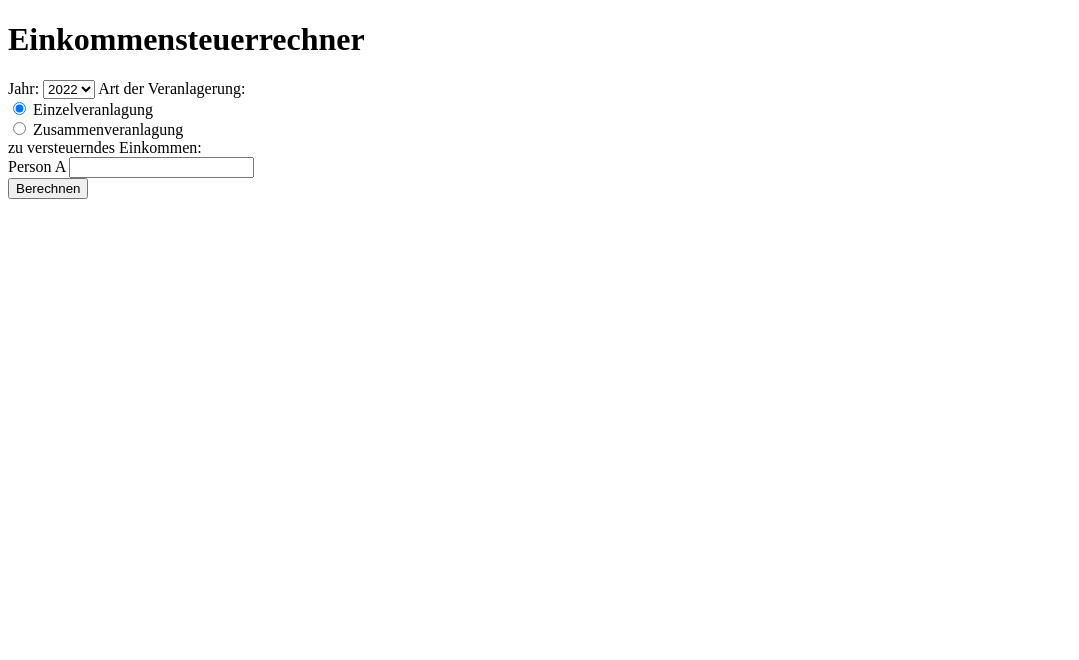
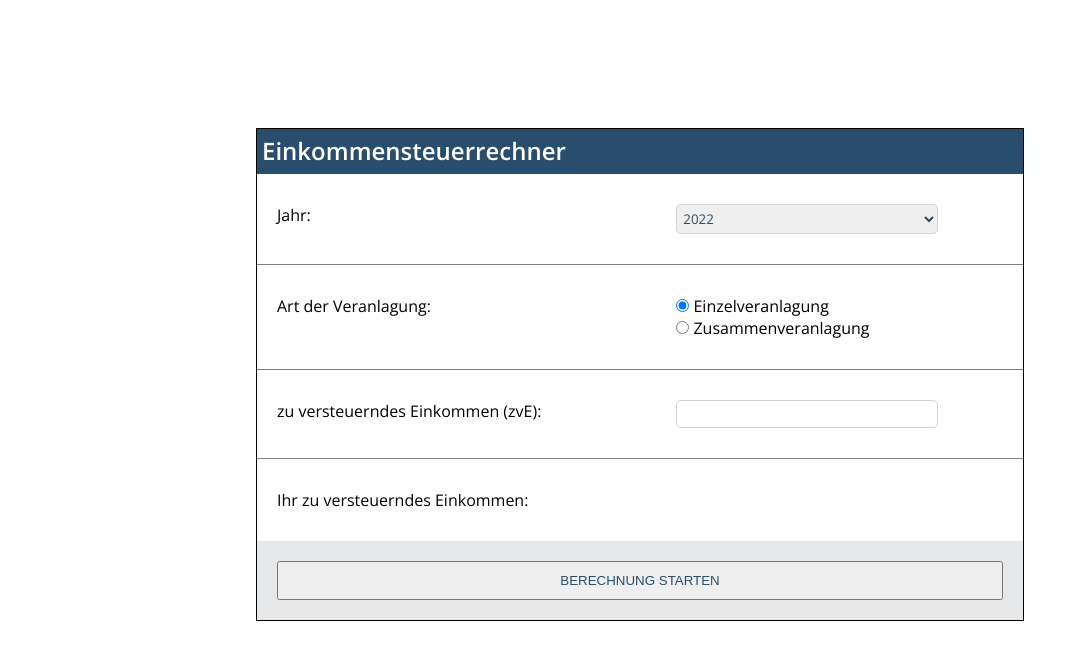
Before and after one commit to CodingFrank73/Einommensteuer-Rechner, a plain HTML site: page index.html in a window 1280 px wide. Shown: the whole page, without its empty margins (0-1079 px from the left). Drawn offline with nearby package versions, Linux system fonts and the light colour scheme.

Commit message:
css ready

```diff
--- a/assets/js/main.js
+++ b/assets/js/main.js
@@ -10,16 +10,14 @@ function clear() {
 }
 
 function calc(year, zvEPersonA, zvEPersonB) {
-
     (zvEPersonA < 0 || zvEPersonB < 0) ? document.getElementById('result').innerHTML = "Berechnung ist nur mit Positiven Zahlen möglich" :
-        document.getElementById('result').innerHTML = getCalcValues(year, (Number(zvEPersonA) + Number(zvEPersonB)));
-
+        document.getElementById('result').innerHTML = new Intl.NumberFormat('de-DE', { style: 'currency', currency: 'EUR' }).format(getCalcValues(year, (Number(zvEPersonA) + Number(zvEPersonB))));
 }
 
 function getCalcValues(year, einkommen) {
     let preResult;
 
-    switch (year) {
+    switch (Number(year)) {
 
         case 2022:
             einkommen >= getEinkommensgrenzen2022()[0] ? preResult = eStZone4und5(einkommen, 0.45, 17602.28) :
@@ -50,7 +48,7 @@ function getCalcValues(year, einkommen) {
             break;
     }
 
-    return radios.item(1).checked == true ? preResult * 2 : preResult
+    return radios.item(1).checked == true ? Math.floor(preResult * 2) : Math.floor(preResult);
 }
 
 function getEinkommensgrenzen2022() {
--- a/assets/sass/main.scss
+++ b/assets/sass/main.scss
@@ -1,5 +1,75 @@
+*{
+    padding: 0;
+    margin: 0;
+    box-sizing: border-box;
+}
+
+@import url('https://fonts.googleapis.com/css2?family=Open+Sans:wght@300;400;500;600&display=swap');
+
+input::-webkit-outer-spin-button,
+input::-webkit-inner-spin-button {
+    -webkit-appearance: none;
+    margin: 0;
+}
+
+body{
+    font-family: 'Open Sans', sans-serif;
+    border: 1px solid;
+    margin: 10% 20%;
+}
+
+header{
+    height: 45px;
+    padding: 5px;
+    background-color: rgb(41,77,109);
+
+    h1{
+        color: #fff;
+        font-size: 1.5rem;
+    }
+}
 
 
 #group-zvE-PersonB{
     display: none;
+    margin-top: 20px;
 }
+
+.year, .veranlagung, .einkommen, .result-area{
+    display: grid;
+    grid-template-columns: 55% 1fr;
+    padding: 30px 20px;
+    border-bottom: 1px solid gray;
+}
+
+.click-area{
+    padding: 20px 20px;
+    background-color: rgb(231, 232,233);
+
+    button{
+        width: 100%;
+        padding: 10px 0px;
+        color:  rgb(41,77,109);
+        }
+}
+
+.result-area{
+    border-bottom: unset;
+}
+
+.input-design{
+    border: 1px solid lightgray;
+    border-radius: 5px;
+    width: 80%;
+    padding: 4px 2px;
+    font-family: 'Open Sans', sans-serif;
+    color:  rgb(41,77,109);
+
+    &:focus{
+        outline: none;
+    }
+}
+
+#result{
+    color: forestgreen;
+}
--- a/index.html
+++ b/index.html
@@ -16,15 +16,19 @@
     <main>
         <section>
             <form action="" onsubmit="return false">
-                <label for="">Jahr:</label>
-                <select name="" id="">
+                <article class="year">
+                    <label for="year">Jahr:</label>
+                    <select class="input-design" name="year" id="year">
                         <option value="2022" selected>2022</option>
                         <option value="2021">2021</option>
-                    <option value="2021">2020</option>
-                    <option value="2021">2019</option>
+                        <option value="2020">2020</option>
+                        <option value="2019">2019</option>
                     </select>
-                <label for="">Art der Veranlagerung:</label>
-                <article>
+                </article>
+
+                <article class="veranlagung">
+                    <label for="">Art der Veranlagung:</label>
+                    <div>
                         <div>
                             <input type="radio" name="veranlagung" id="a" checked>
                             <label for="veranlagung">Einzelveranlagung</label>
@@ -33,25 +37,44 @@
                             <input type="radio" name="veranlagung" id="b">
                             <label for="veranlagung">Zusammenveranlagung</label>
                         </div>
+
+                    </div>
                 </article>
-                <label for="">zu versteuerndes Einkommen:</label>
+
+                <article class="einkommen">
+                    <label for="">zu versteuerndes Einkommen (zvE):</label>
                     <div>
-                    <label for="zvE-PersonA">Person A</label>
-                    <input type="number" name="zvE-PersonA" id="zvE-PersonA">
+                        <div>
+                            <input class="input-design" type="number" name="zvE-PersonA" id="zvE-PersonA" step="0.01">
+                        </div>
+
                         <div id="group-zvE-PersonB">
-                        <label for="zvE-PersonB">Person B</label>
-                        <input type="number" name="zvE-PersonB" id="zvE-PersonB">
+                            <label for="zvE-PersonB">zvE zweite Person (Splittingtarif)</label>
+                            <input class="input-design" type="number" name="zvE-PersonB" id="zvE-PersonB">
                         </div>
                     </div>
+                </article>
+
+                <article class="result-area">
+                    <p>Ihr zu versteuerndes Einkommen:</p>
 
                     <div id="result"></div>
+                </article>
+
+                <article class="click-area">
+                    <button
+                        onclick="calc(document.getElementById('year').value, (document.getElementById('zvE-PersonA').value), (document.getElementById('zvE-PersonB').value) )">BERECHNUNG
+                        STARTEN</button>
+                </article>
+
+
+
 
             </form>
         </section>
     </main>
     <footer>
-        <button
-            onclick="calc(2022, (document.getElementById('zvE-PersonA').value), (document.getElementById('zvE-PersonB').value) )">Berechnen</button>
+
     </footer>
 
     <script src="assets/js/main.js"></script>
```
Also changed, not shown: assets/sass/main.css, 1 other file. Lines whose indentation alone changed are shown as unchanged.
